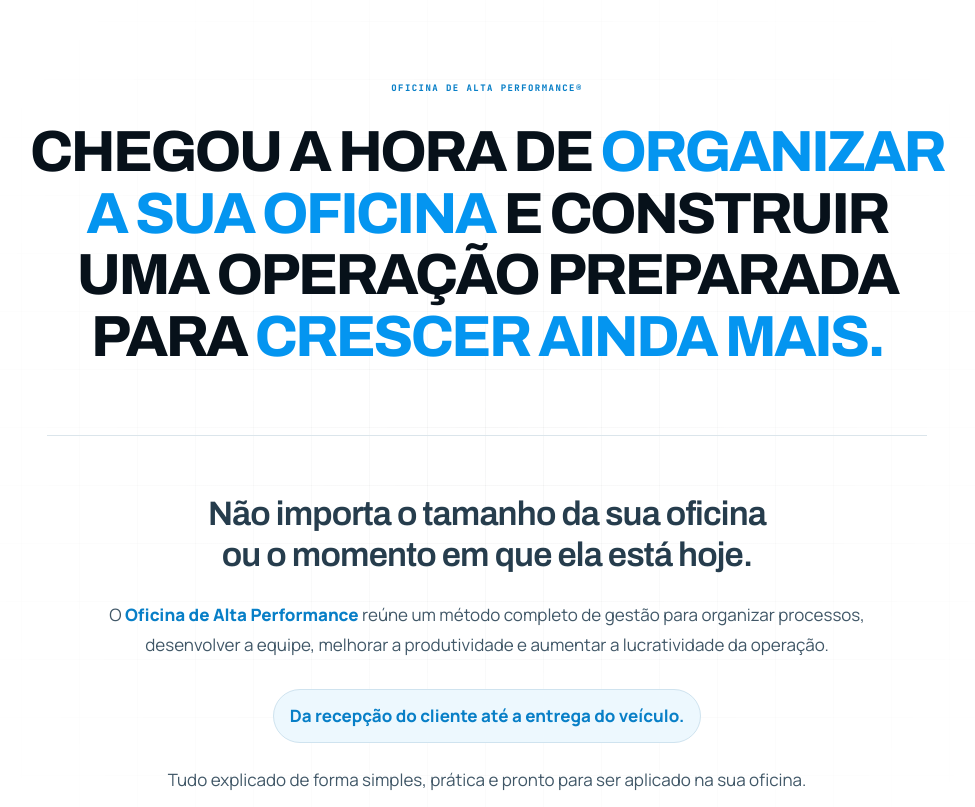
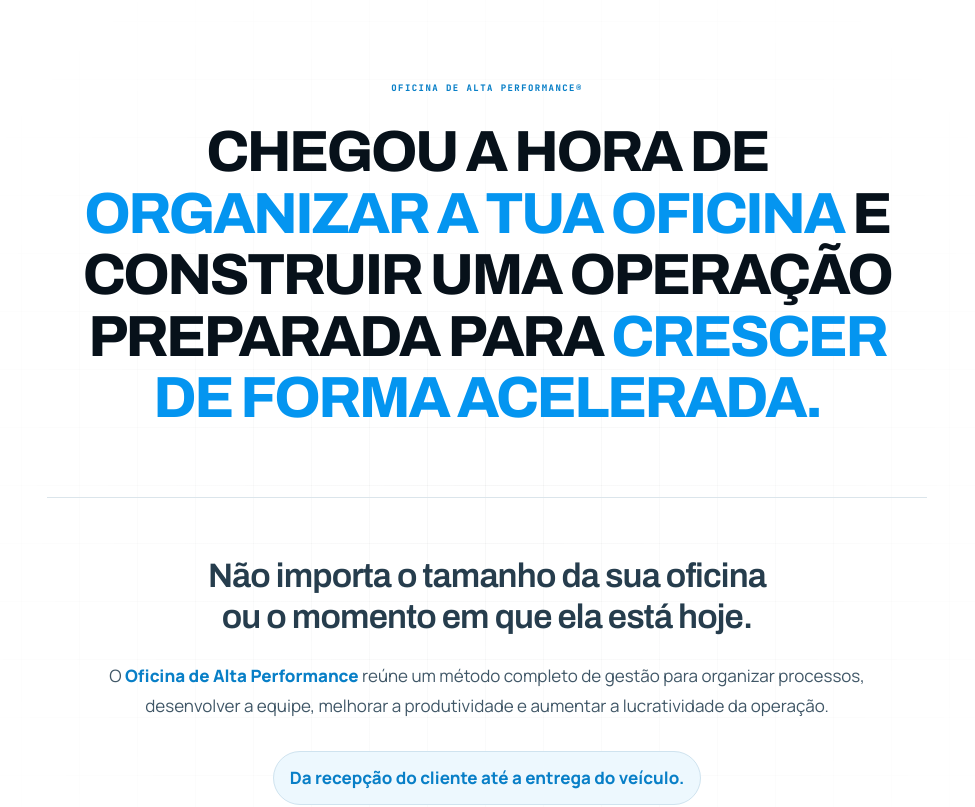
Before and after one commit to cezarhlima1/diegomensor, a Next.js app: page /oficinadealtaperformance in a window 1280 px wide. Shown: the part 960-1767 px from the top of the page, without its empty margins (153-1128 px from the left). Built offline with nearby package versions, Linux system fonts and the light colour scheme.

Commit message:
atualiza frase de transicao da landing

```diff
--- a/components/oficina-alta-performance/OficinaAltaPerformance.tsx
+++ b/components/oficina-alta-performance/OficinaAltaPerformance.tsx
@@ -138,7 +138,7 @@ export default function OficinaAltaPerformance() {
         <div className={styles.shell}>
           <div className={`${styles.growthReveal} ${styles.reveal}`}>
             <span aria-hidden="true">Oficina de Alta Performance®</span>
-            <h2>CHEGOU A HORA DE <em>ORGANIZAR A SUA OFICINA</em> E CONSTRUIR UMA OPERAÇÃO PREPARADA PARA <em>CRESCER AINDA MAIS.</em></h2>
+            <h2>CHEGOU A HORA DE <em>ORGANIZAR A TUA OFICINA</em> E CONSTRUIR UMA OPERAÇÃO PREPARADA PARA <em>CRESCER DE FORMA ACELERADA.</em></h2>
             <div className={styles.growthCopy}>
               <h3>Não importa o tamanho da sua oficina ou o momento em que ela está hoje.</h3>
               <p>O <strong>Oficina de Alta Performance</strong> reúne um método completo de gestão para organizar processos, desenvolver a equipe, melhorar a produtividade e aumentar a lucratividade da operação.</p>
```
